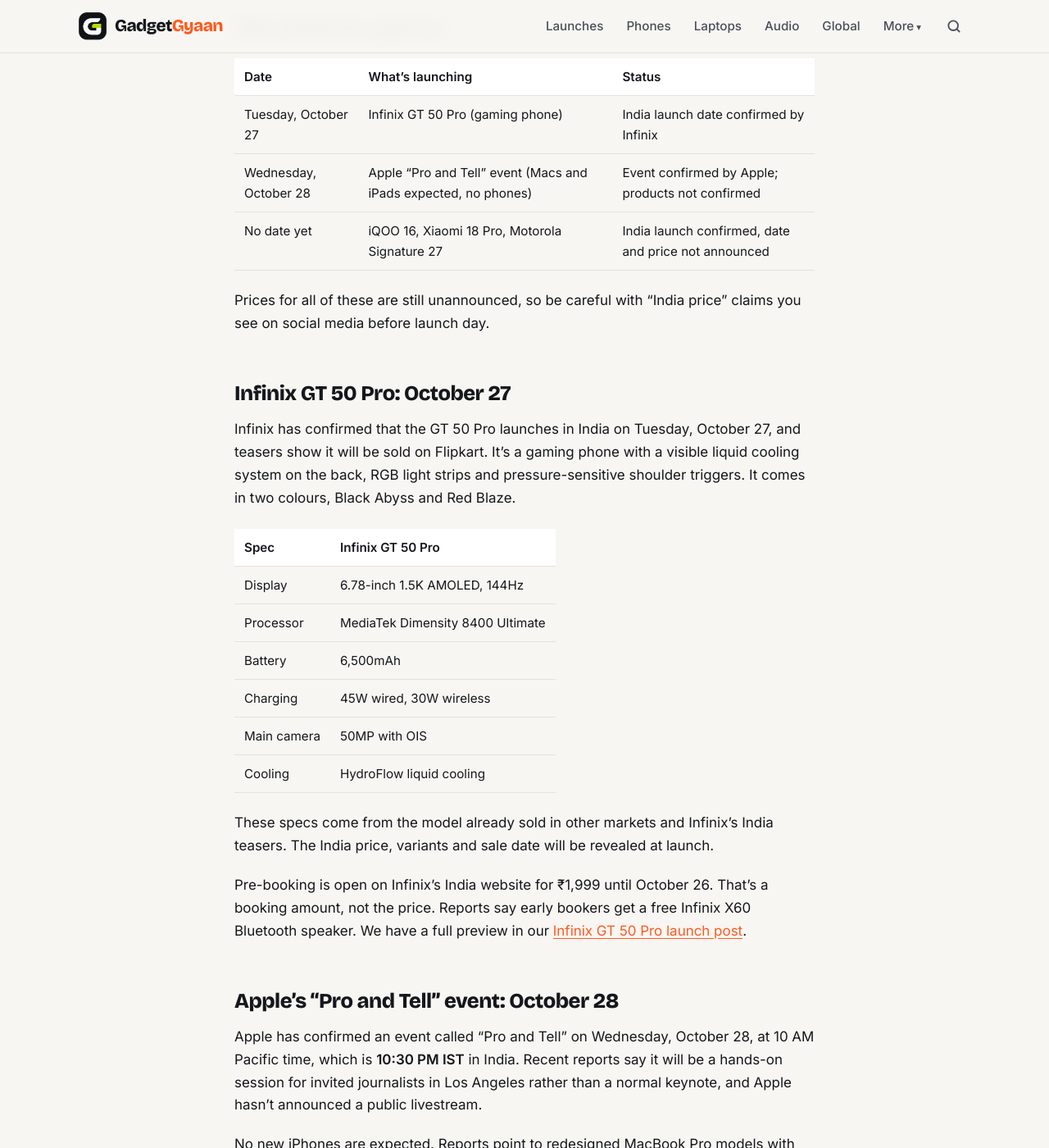
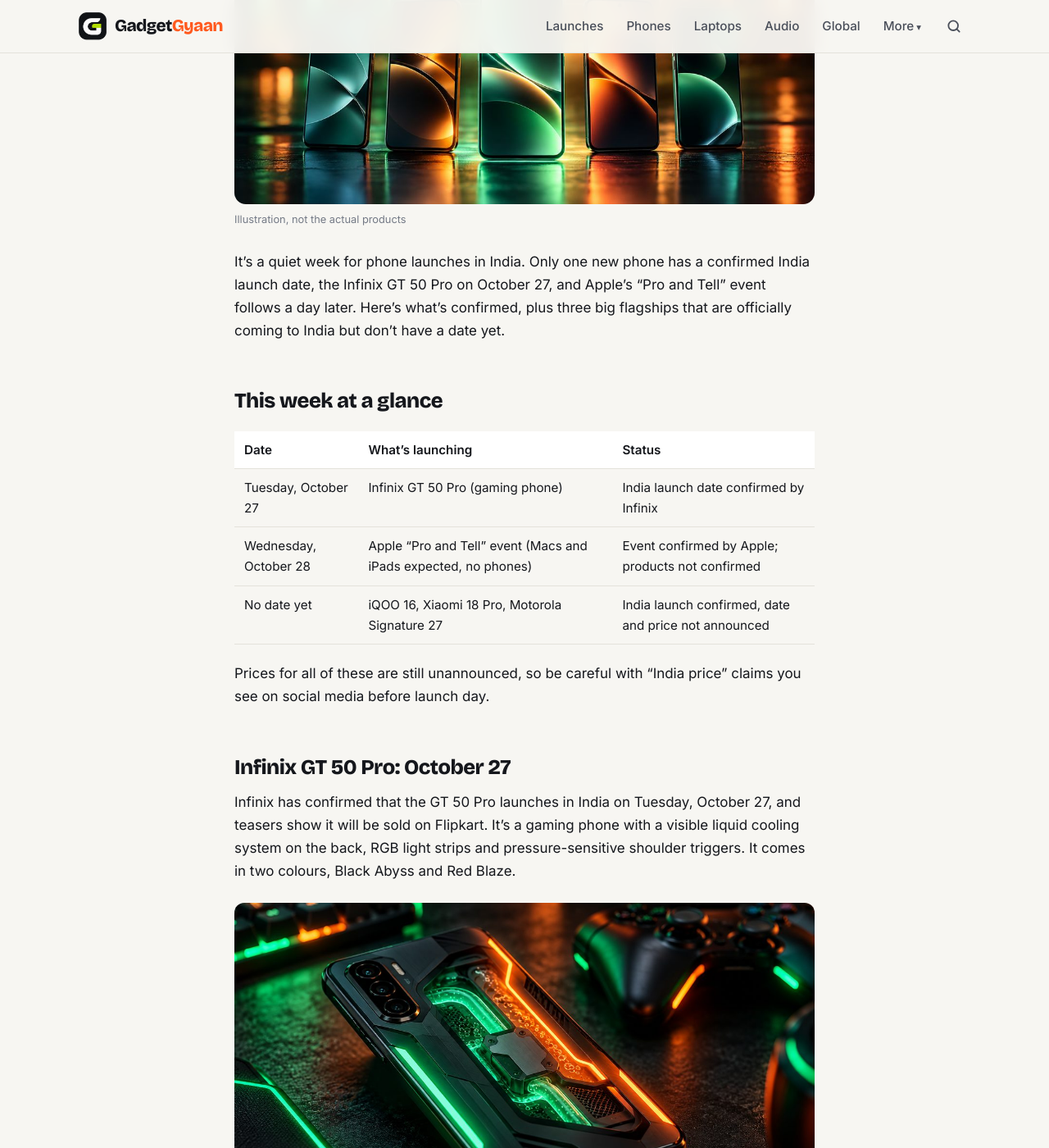
Before and after one commit to kiteksood167/kiteksood167.github.io, a Jekyll site: the page built from _posts/2026-10-25-upcoming-phone-launches-india-this-week-october-26.md, in a window 1280 px wide and 1400 px high, scrolled down 689 px. Shown: the whole window at 82% size. Built offline with Jekyll 4.4.1, drawn with Linux system fonts in a browser that asks for light colours; comment, search, counter and statistics services are not loaded; some of the changed text lies outside the part shown.

Commit message:
Add cover and inline images to upcoming phone launches post
Co-Authored-By: Claude Opus 5.5 <noreply@anthropic.com>
Claude-Session: https://claude.ai/code/session_01WQRPmSxMwztgHXfstCGpBN

```diff
--- a/_posts/2026-10-25-upcoming-phone-launches-india-this-week-october-26.md
+++ b/_posts/2026-10-25-upcoming-phone-launches-india-this-week-october-26.md
@@ -5,6 +5,9 @@ description: "Infinix GT 50 Pro launches on October 27 and Apple holds its event
 date: 2026-10-25 18:43:00 +0530
 category: Launches
 also_in: [Phones]
+image: /assets/images/upcoming-phone-launches-india-this-week-october-26.jpg
+image_alt: "Five smartphones standing in a row in front of a glowing calendar grid with one highlighted day, lit in green and orange"
+image_credit: "Illustration, not the actual products"
 tags: [upcoming phones, infinix, apple, iqoo, xiaomi, motorola, smartphones, launch]
 ---
 
@@ -25,6 +28,11 @@ Prices for all of these are still unannounced, so be careful with "India price"
 ## Infinix GT 50 Pro: October 27
 
 Infinix has confirmed that the GT 50 Pro launches in India on Tuesday, October 27, and teasers show it will be sold on Flipkart. It's a gaming phone with a visible liquid cooling system on the back, RGB light strips and pressure-sensitive shoulder triggers. It comes in two colours, Black Abyss and Red Blaze.
+
+<figure class="inline-figure">
+  <img width="1200" height="675" src="/assets/images/gaming-phone-liquid-cooling-rgb-back.jpg" alt="Back of a gaming phone with a see-through liquid cooling panel and green and orange RGB light strips next to a game controller" loading="lazy">
+  <figcaption>Illustration</figcaption>
+</figure>
 
 | Spec | Infinix GT 50 Pro |
 |---|---|
@@ -47,6 +55,11 @@ No new iPhones are expected. Reports point to redesigned MacBook Pro models with
 
 ## Confirmed for India, date not announced
 
+<figure class="inline-figure">
+  <img width="1200" height="675" src="/assets/images/flagship-phones-camera-modules-closeup.jpg" alt="Close-up of the large rear camera modules of three flagship phones, one with a small rear display" loading="lazy">
+  <figcaption>Illustration</figcaption>
+</figure>
+
 These three flagships were confirmed for India at India Mobile Congress (IMC) 2026 in early October. None has a launch date or India price yet.
 
 - **iQOO 16:** iQOO India's CEO, Nipun Marya, confirmed it's coming to India. It launched in China on September 29 with a Snapdragon 8 Elite Extreme Gen 6 chip, an 8,400mAh battery and three 50MP rear cameras, starting at CNY 5,999 (about ₹86,000). Reports expect the India launch around December or early 2027, but iQOO hasn't confirmed timing.
```
Also changed, not shown: assets/images/index.yml (+15 -0 lines), assets/images/flagship-phones-camera-modules-closeup.jpg (added), assets/images/gaming-phone-liquid-cooling-rgb-back.jpg (added), assets/images/md/upcoming-phone-launches-india-this-week-october-26.jpg (added), assets/images/thumbs/upcoming-phone-launches-india-this-week-october-26.jpg (added), assets/images/upcoming-phone-launches-india-this-week-october-26.jpg (added).
